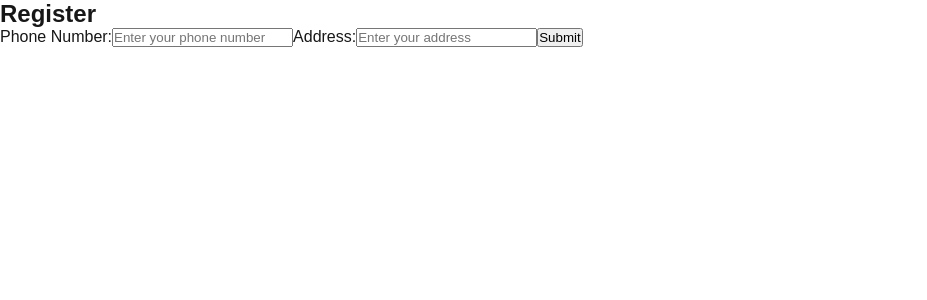
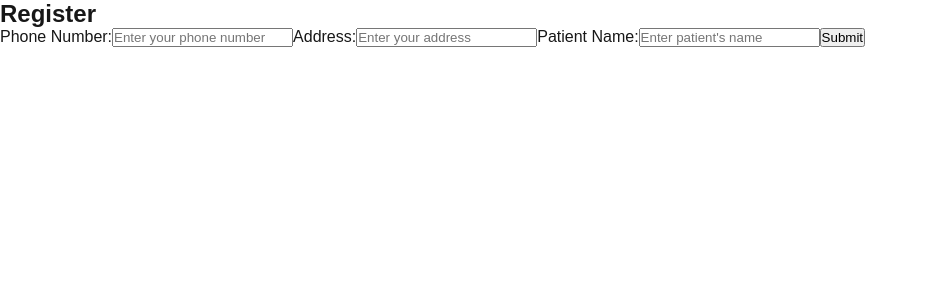
Before and after one commit to TheRogersito/hackaton-2025-front, a Next.js app: page /RegisterData in a window 1280 px wide. Shown: the top 300 px of the page, without its empty margins (0-927 px from the left). Built offline with nearby package versions, Linux system fonts and the light colour scheme; no server answers.

Commit message:
RegisterData done

```diff
--- a/src/app/Register/page.tsx
+++ b/src/app/Register/page.tsx
@@ -12,10 +12,9 @@ export default function Register() {
         try {
             const user = await signInWithGoogle();
             if (user) {
-                console.log(user)
                 setUser({
                     uid: user.uid,
-                    name: user.displayName,
+                    tutorName: user.displayName,
                     email: user.email,
                     photoURL: user.photoURL,
                     role: "sender",
--- a/src/app/RegisterData/page.tsx
+++ b/src/app/RegisterData/page.tsx
@@ -1,28 +1,37 @@
 "use client";
 
-import { updateUser } from "@/services/usersFirebase";
+import { createUser, updateUser } from "@/services/usersFirebase";
 import { useUserStore } from "@/store/userStore";
 import { useRouter } from "next/navigation";
 import { useState } from "react";
 
 const RegisterData = () => {
-    const router = useRouter()
+  const router = useRouter();
   const [formData, setFormData] = useState({
     phoneNumber: "",
     address: "",
+    patientName: "",
   });
-  const {user, setUser} = useUserStore()
+
+  const { user, setUser } = useUserStore();
 
   const handleChange = (e: React.ChangeEvent<HTMLInputElement>) => {
     setFormData({ ...formData, [e.target.name]: e.target.value });
   };
 
-  const handleSubmit = (e: React.FormEvent) => {
+  const handleSubmit = async (e: React.FormEvent) => {
     e.preventDefault();
     console.log("User Data:", formData);
-    updateUser(user.uid, {...user, phoneNumber: formData.phoneNumber, address: formData.address})
-    alert("Form submitted!");
-    router.push("/home")
+
+    try {
+      setUser({ ...user, ...formData }); // Update store
+      await createUser({ ...user, ...formData });
+      alert("Form submitted!");
+      router.push("/home");
+    } catch (error) {
+      console.error("Error updating user:", error);
+      alert("Failed to submit form.");
+    }
   };
 
   return (
@@ -43,7 +52,7 @@ const RegisterData = () => {
           />
         </label>
 
-        <label className="block mb-4">
+        <label className="block mb-2">
           Address:
           <input
             type="text"
@@ -51,6 +60,19 @@ const RegisterData = () => {
             value={formData.address}
             onChange={handleChange}
             placeholder="Enter your address"
+            className="border p-2 rounded w-full"
+            required
+          />
+        </label>
+
+        <label className="block mb-4">
+          Patient Name:
+          <input
+            type="text"
+            name="patientName"
+            value={formData.patientName}
+            onChange={handleChange}
+            placeholder="Enter patient's name"
             className="border p-2 rounded w-full"
             required
           />
```
Also changed, not shown: src/app/Login/index.tsx (+1 -7 lines).
